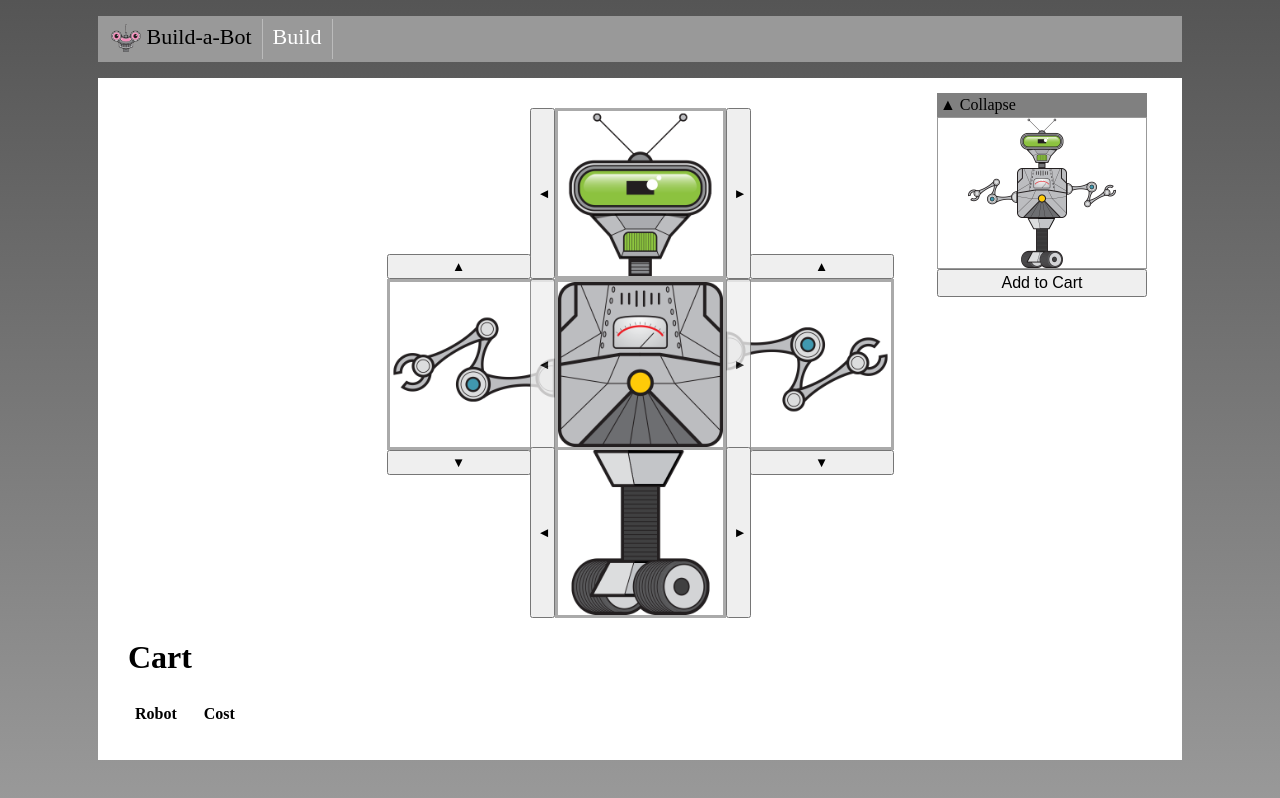
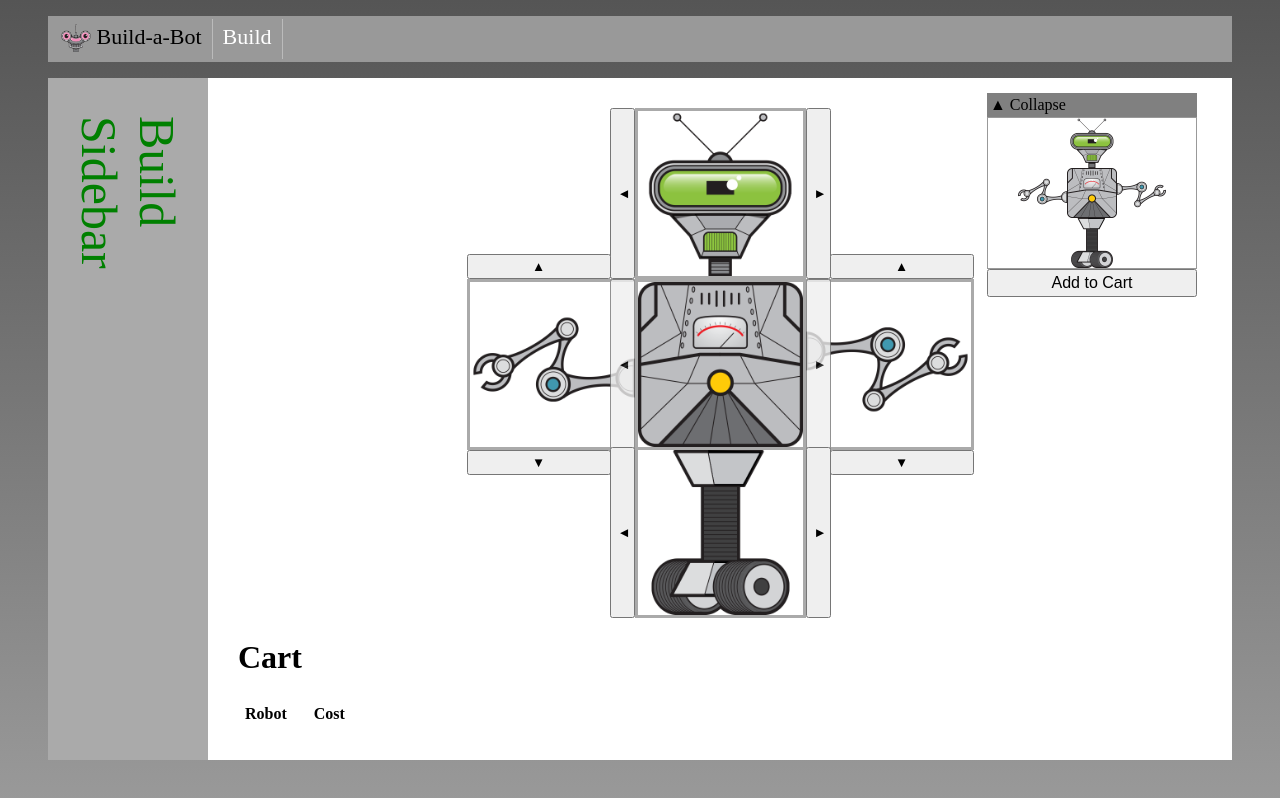
Before and after one commit to ChristopherHearne/Vue-Project, a Vue app: page /#/build in a window 1280 px wide. Built offline with nearby package versions, Linux system fonts and the light colour scheme.

Commit message:
added a sidebar for the homepage and buildpage

```diff
--- a/src/App.vue
+++ b/src/App.vue
@@ -3,56 +3,68 @@
     <nav>
       <ul>
         <li class="nav-item">
-          <router-link :to="{name: 'Home'}" class="router-link" exact active-class="foo">
-            <img class="logo" src="./assets/build-a-bot-logo.png">
+          <router-link
+            :to="{ name: 'Home' }"
+            class="router-link"
+            exact
+            active-class="foo"
+          >
+            <img class="logo" src="./assets/build-a-bot-logo.png" />
             Build-a-Bot
           </router-link>
         </li>
         <li class="nav-item">
-          <router-link :to="{name: 'RobotBuilder'}" class="router-link" exact active-class="foo">
+          <router-link
+            :to="{ name: 'RobotBuilder' }"
+            class="router-link"
+            exact
+            active-class="foo"
+          >
             Build
           </router-link>
         </li>
       </ul>
     </nav>
   </header>
+    <div class="container">
+      <aside class="aside">
+        <router-view name="sidebar" />
+      </aside>
       <main>
         <router-view />
       </main>
+    </div>
 </template>
 
 <script>
 export default {
-  name: 'App',
-  data(){
-    return {userName: 'Chrissy Fish'}
+  name: "App",
+  data() {
+    return { userName: "Chrissy Fish" };
   },
   provide() {
-    return {userName: this.userName}
-  }
-}
-
+    return { userName: this.userName };
+  },
+};
 </script>
 
 <style>
-  body{
+body {
   background: linear-gradient(to bottom, #555, #999);
   background-attachment: fixed;
 }
-  main{
-    margin: 0 auto;
+</style>
+
+<style scoped>
+main {
   padding: 30px;
   background-color: #fff;
-    width: 1024px;
+  width: 964px;
   min-height: 300px;
 }
-</style>
-
-
-<style scoped>
 header {
   background-color: #999;
-  width: 1084px;
+  width: 1184px;
   margin: 0 auto;
 }
 ul {
@@ -70,16 +82,30 @@ ul {
   height: 30px;
 }
 
-.router-link{
+.router-link {
   text-decoration: none;
   color: inherit;
 }
 
-.router-link-active{ /* Standard Vue Class for changing a router link style*/
+.router-link-active {
+  /* Standard Vue Class for changing a router link style*/
   color: white;
 }
 
-.foo{
+.foo {
   color: white;
 }
+
+.container {
+  display: flex;
+  margin: 10px auto 0 auto;
+  justify-content: center;
+}
+
+.aside {
+  padding: 30px;
+  background-color: #aaa;
+  width: 100px;
+  min-height: 300px;
+}
 </style>
--- a/src/router/index.js
+++ b/src/router/index.js
@@ -7,18 +7,26 @@ import RobotHeads from  '../parts/RobotHeads.vue'
 import RobotArms from '../parts/RobotArms.vue'
 import RobotTorsos from '../parts/RobotTorsos.vue'
 import RobotBases from '../parts/RobotBases.vue'
+import SidebarStandard from '../sidebars/SidebarStandard.vue'
+import SidebarBuild from '../sidebars/SidebarBuild.vue'
 
 export default createRouter({ // Order of routes is important, it wont know the browse-route if it was below the :id route
     history: createWebHashHistory(),
     routes: [{
         path: '/',
         name: 'Home',
-        component: HomePage,
+        components: {
+            default: HomePage,
+            sidebar: SidebarStandard,
+        },
     },
     {
         path: '/build',
         name: 'RobotBuilder',
-        component: RobotBuilder,
+        components: {
+            default: RobotBuilder,
+            sidebar: SidebarBuild,
+        },
     },
     {
         path: '/parts/browse',
--- /dev/null
+++ b/src/sidebars/SidebarBuild.vue
@@ -0,0 +1,18 @@
+<template>
+	<div class="sidebar">
+		Build Sidebar
+	</div>
+</template>
+
+<script>
+export default {
+	name: 'Build',
+}
+</script>
+<style scoped>
+	.sidebar{
+		font-size: 50px;
+		transform: rotate(90deg);
+		color: green;
+	}
+</style>
--- /dev/null
+++ b/src/sidebars/SidebarStandard.vue
@@ -0,0 +1,17 @@
+<template>
+	<div class="sidebar">
+		Standard Sidebar
+	</div>
+</template>
+
+<script>
+export default {
+	name: 'Standard',
+}
+</script>
+<style scoped>
+	.sidebar{
+		font-size: 50px;
+		transform: rotate(90deg);
+	}
+</style>
```
Lines whose indentation alone changed are shown as unchanged.
